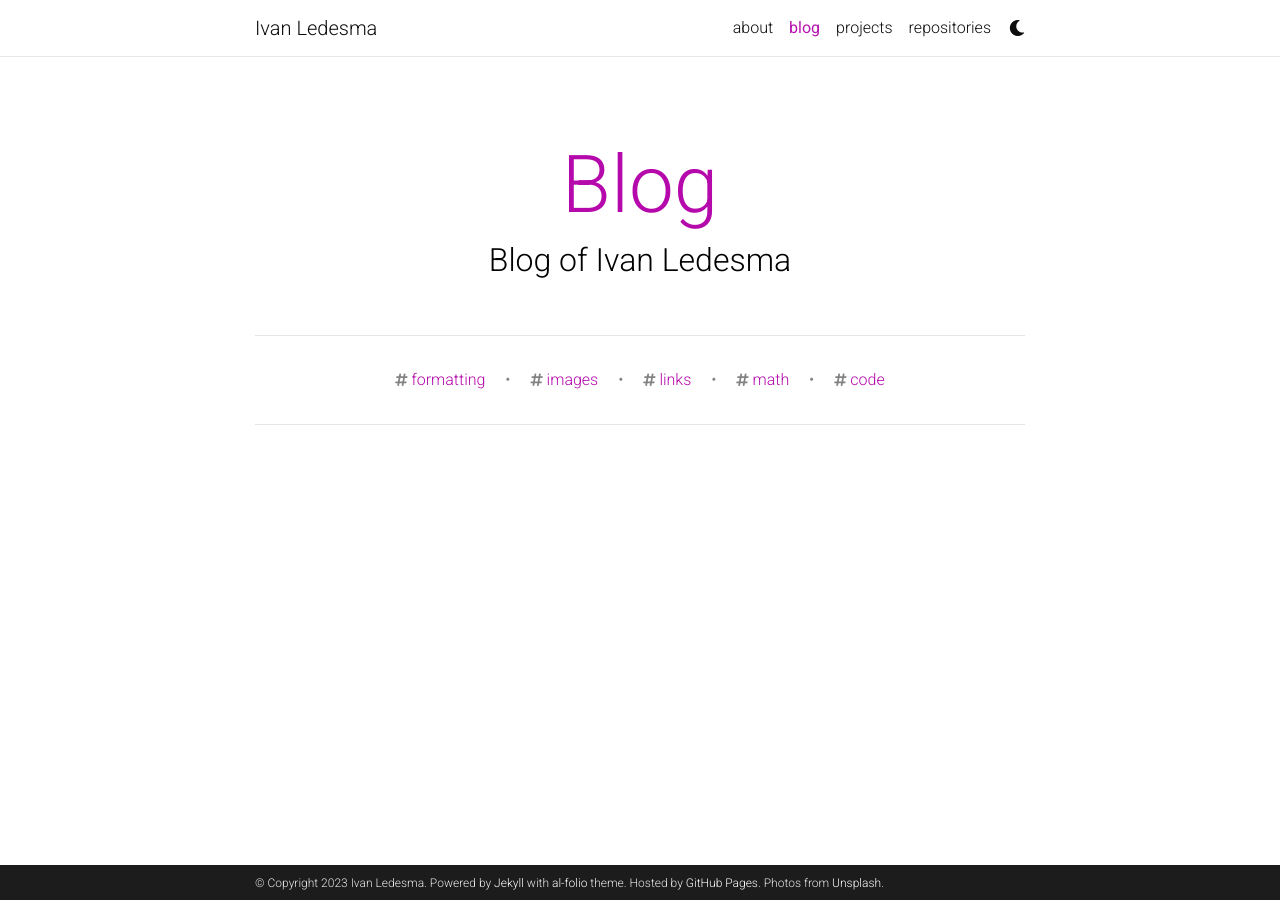
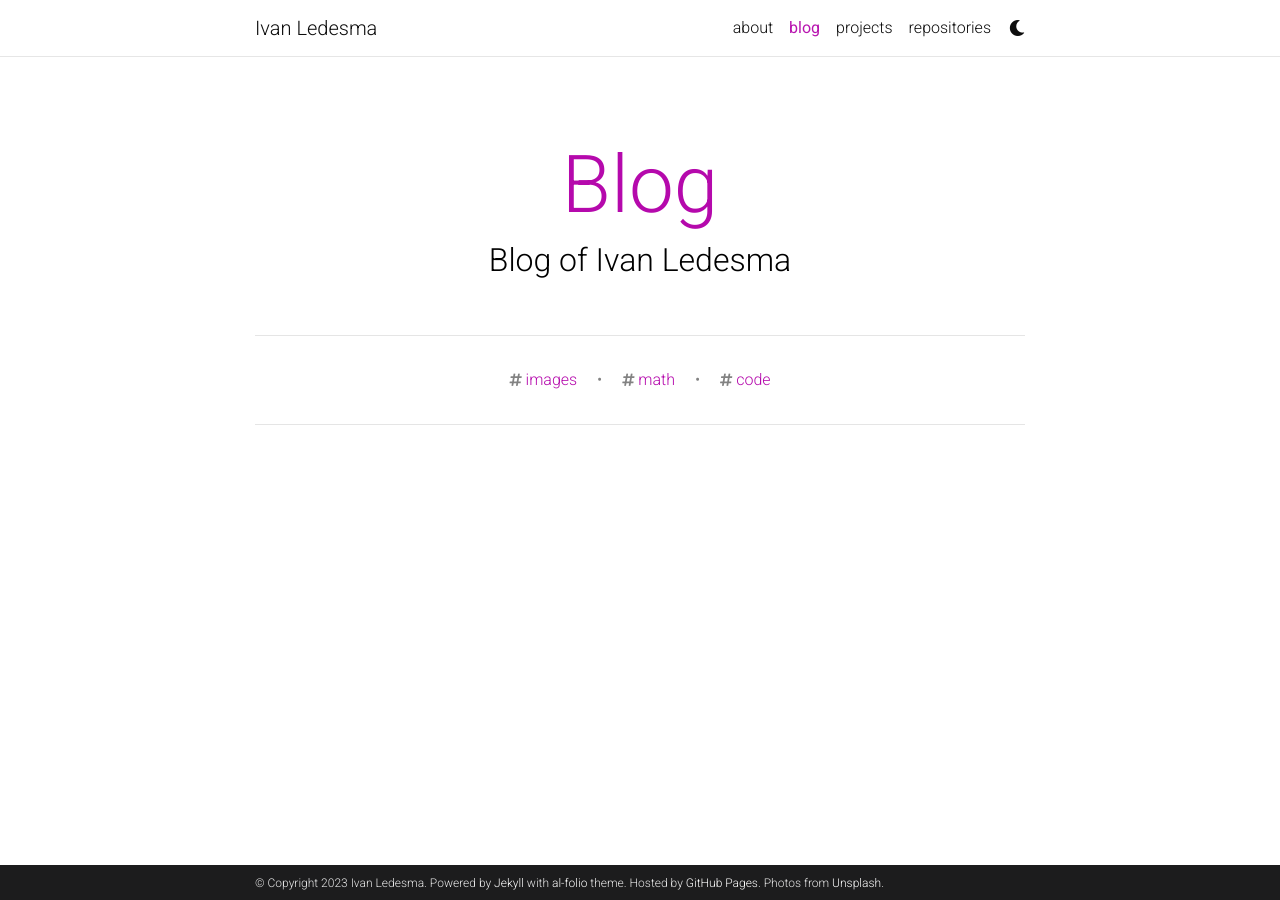
Before and after one commit to ledesma-ivan/ledesma-ivan.github.io, a Jekyll site: the page built from blog/index.html, in a window 1280 px wide. Built offline with Jekyll 4.4.1, drawn with Linux system fonts in a browser that asks for light colours; the list of posts is cut into pages by our own code; comment, search, counter and statistics services are not loaded; a style sheet for code colours, icons or effects is not loaded.

Commit message:
Changes tags

```diff
--- a/_config.yml
+++ b/_config.yml
@@ -250,7 +250,7 @@
     tag: '/blog/tag/:name/'
     category: '/blog/category/:name/'
 
-display_tags: ['formatting', 'images', 'links', 'math', 'code'] # this tags will be dispalyed on the front page of your blog
+display_tags: ['images', 'math', 'code'] # this tags will be dispalyed on the front page of your blog
 
 # -----------------------------------------------------------------------------
 # Jekyll Scholar
```
